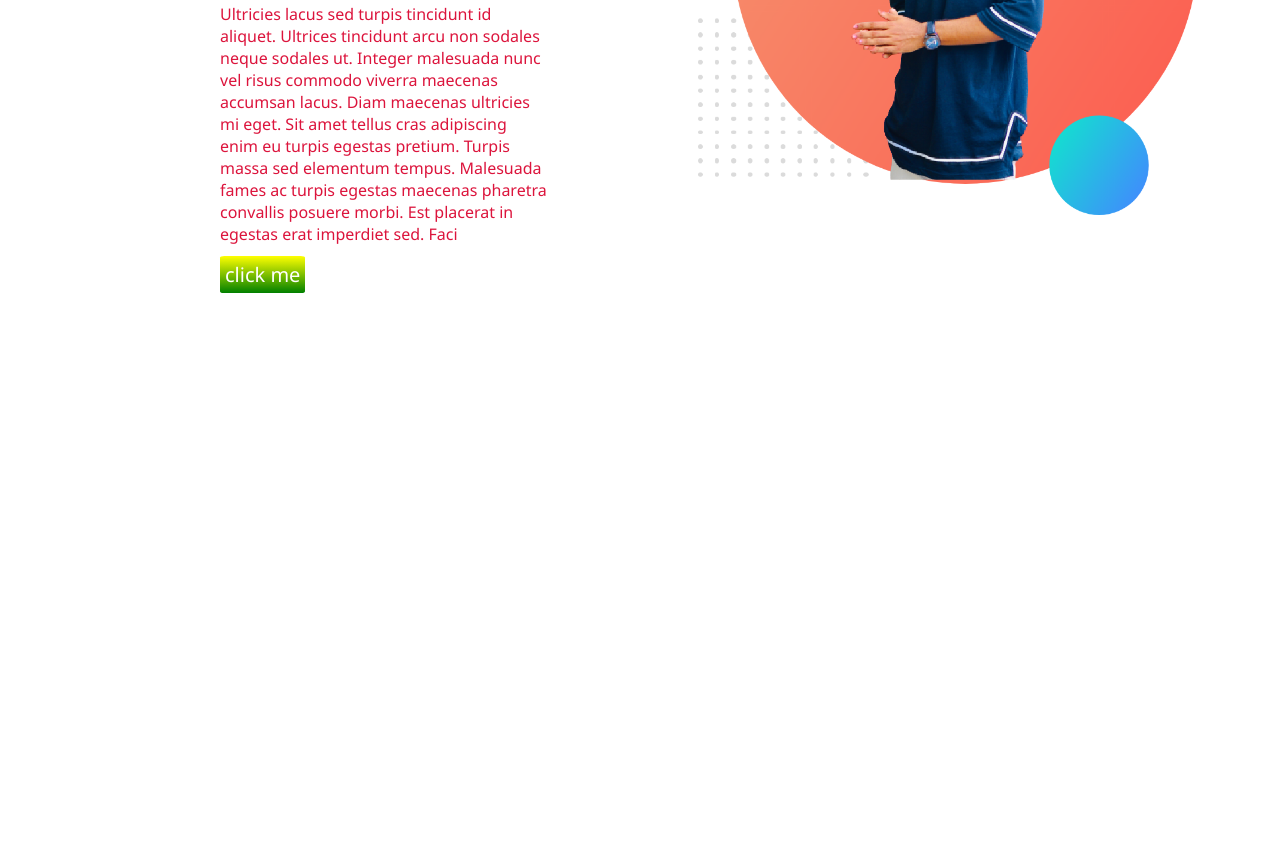
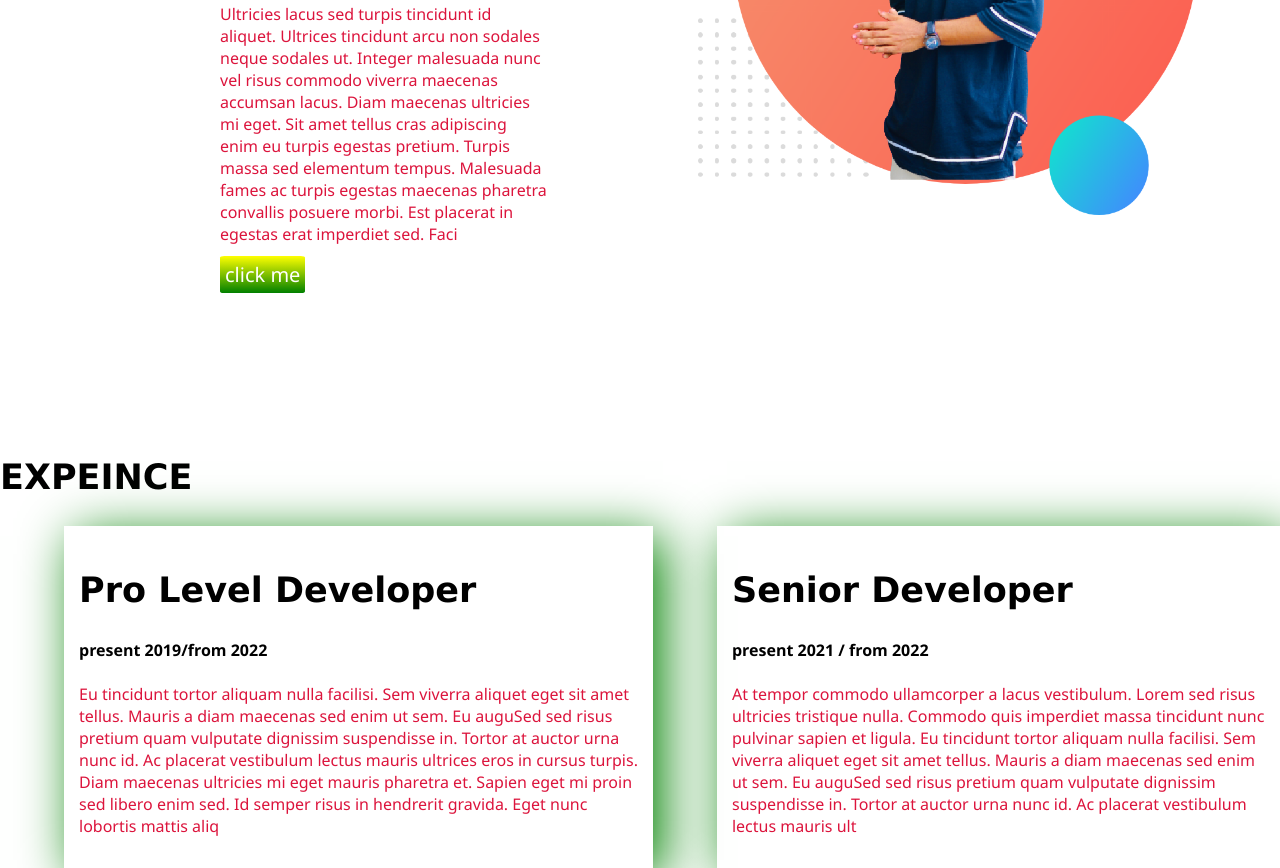
Before and after one commit to Junaiet/practice2, a plain HTML site: page index.html in a window 1280 px wide. Shown: the part 1117-1985 px from the top of the page. Before the commit the page ends 1545 px from the top, so only its background shows below. Drawn offline with Linux system fonts and the light colour scheme.

Commit message:
third area added

```diff
--- a/index.html
+++ b/index.html
@@ -45,6 +45,26 @@
         </div>
     </section>
 
-    <section>
+      <section class="card">
+<h1> EXPEINCE</h1>
+
+    <div class="flexible-container">
+   <div class="experince-item">
+
+     <h1> Pro Level Developer </h1>
+     <h4> present 2019/from 2022 </h4>
+     <p> Eu tincidunt tortor aliquam nulla facilisi. Sem viverra aliquet eget sit amet tellus. Mauris a diam maecenas sed enim ut sem. Eu auguSed sed risus pretium quam vulputate dignissim suspendisse in. Tortor at auctor urna nunc id. Ac placerat vestibulum lectus mauris ultrices eros in cursus turpis. Diam maecenas ultricies mi eget mauris pharetra et. Sapien eget mi proin sed libero enim sed. Id semper risus in hendrerit gravida. Eget nunc lobortis mattis aliq </p>
+
+    </div>
+    <div class="experince-item">
+
+      <h1> Senior Developer </h1>
+      <h4> present 2021 / from 2022 </h4>
+      <p>At tempor commodo ullamcorper a lacus vestibulum. Lorem sed risus ultricies tristique nulla. Commodo quis imperdiet massa tincidunt nunc pulvinar sapien et ligula. Eu tincidunt tortor aliquam nulla facilisi. Sem viverra aliquet eget sit amet tellus. Mauris a diam maecenas sed enim ut sem. Eu auguSed sed risus pretium quam vulputate dignissim suspendisse in. Tortor at auctor urna nunc id. Ac placerat vestibulum lectus mauris ult </p>
+
+      </div>
+      </div>
+        </section>
+
 </body>
 </html>
--- a/style.css
+++ b/style.css
@@ -77,3 +77,19 @@ border-radius: 5%;
     background-repeat: no-repeat;
 
 }
+
+.flexible-container{
+
+display:flex;
+
+}
+
+.experince-item{
+
+box-shadow: 10px 10px 50px green;
+width:40%
+margin-right:5%;
+margin-left:5%;
+padding:15px;
+
+}
```
